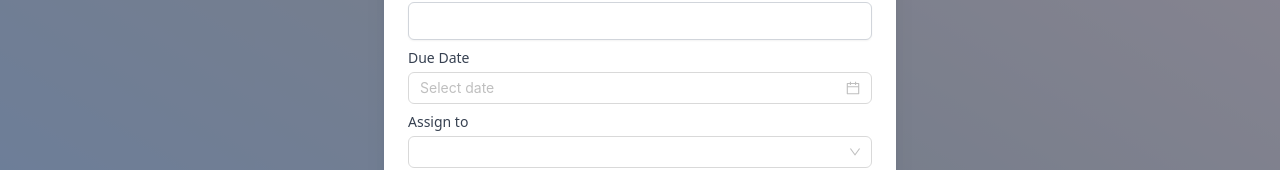
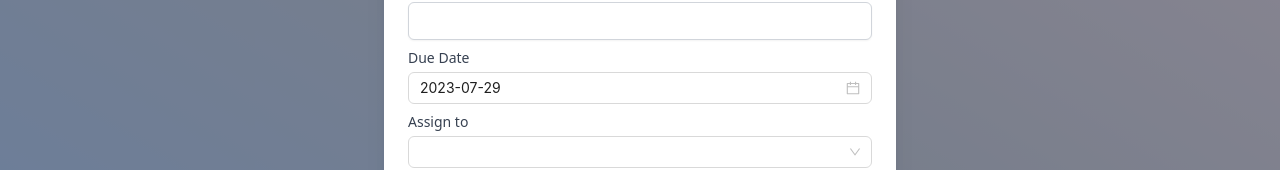
Before and after one commit to Shahriar-Shakil/Kanban-board-react-redux, a React (Create React App) app: page / in a window 1280 px wide. Both pictures are taken after a click on the button 307 px from the left and 209 px from the top of the page. Shown: the part 355-525 px from the top of the page. Built offline with nearby package versions, Linux system fonts and the light colour scheme.

Commit message:
fix datepicker

```diff
--- a/package.json
+++ b/package.json
@@ -12,6 +12,7 @@
     "@testing-library/user-event": "^13.5.0",
     "antd": "^5.7.3",
     "autoprefixer": "^10.4.14",
+    "dayjs": "^1.11.9",
     "moment": "^2.29.4",
     "postcss": "^8.4.27",
     "react": "^18.2.0",
--- a/src/components/Forms/AddProjectForm.jsx
+++ b/src/components/Forms/AddProjectForm.jsx
@@ -7,6 +7,7 @@ import { Controller, useForm } from "react-hook-form";
 import { useDispatch, useSelector } from "react-redux";
 import { addProject, editProject } from "../../redux/features/projectSlice";
 import { selectUser } from "../../redux/features/selectors";
+import dayjs from "dayjs";
 
 export default function AddProjectForm({ project, title, setModalOpen }) {
   const {
@@ -20,6 +21,7 @@ export default function AddProjectForm({ project, title, setModalOpen }) {
   const users = useSelector(selectUser);
   const dispatch = useDispatch();
 
+  // if works when edit existing Project
   useEffect(() => {
     if (project) {
       reset(project);
@@ -35,6 +37,7 @@ export default function AddProjectForm({ project, title, setModalOpen }) {
     };
 
     if (project?.id) {
+      // edit
       dispatch(
         editProject({
           id: project.id, // The project ID you want to update
@@ -44,6 +47,7 @@ export default function AddProjectForm({ project, title, setModalOpen }) {
         })
       );
     } else {
+      // add new
       dispatch(addProject(params));
     }
 
@@ -115,15 +119,13 @@ export default function AddProjectForm({ project, title, setModalOpen }) {
                 rules={{ required: true }}
                 render={({ field }) => (
                   <DatePicker
+                    defaultValue={dayjs(field.value)} // DatePicker accepts a moment object
                     style={{
                       width: "100%",
                     }}
                     onChange={(_, dateString) => {
                       field.onChange(dateString); // No need of a state
                     }}
-                    disabledDate={(current) =>
-                      current && current < moment().endOf("day")
-                    }
                   />
                 )}
               />
--- a/src/components/Project/Project.jsx
+++ b/src/components/Project/Project.jsx
@@ -7,6 +7,7 @@ import { useDispatch } from "react-redux";
 import { deleteProject } from "../../redux/features/projectSlice";
 import AddProjectForm from "../Forms/AddProjectForm";
 import Modal from "../ui/Modal";
+import moment from "moment";
 
 function classNames(...classes) {
   return classes.filter(Boolean).join(" ");
@@ -23,6 +24,14 @@ export default function Project({ project }) {
   const handleDelete = () => {
     dispatch(deleteProject(project.id));
   };
+  // Convert the dueDate to a moment object
+  const dueDateMoment = moment(project.dueDate);
+
+  // Get the current date as a moment object
+  const currentDate = moment();
+
+  // Compare the dueDate with the current date
+  const isPastDue = dueDateMoment.isBefore(currentDate);
   return (
     <>
       <div
@@ -119,7 +128,15 @@ export default function Project({ project }) {
                 />
               </svg>
               <span className="ml-1 leading-none">
-                Time Left: <Moment durationFromNow>{project?.dueDate}</Moment>
+                {isPastDue ? (
+                  <Moment format="DD-MM-YY" className="text-red-500">
+                    {project?.dueDate}
+                  </Moment>
+                ) : (
+                  <span>
+                    Ends <Moment fromNow>{project?.dueDate}</Moment>
+                  </span>
+                )}
               </span>
             </div>
           </div>
```
Also changed, not shown: 1 other file (tests, documents, lock files or other folders).
